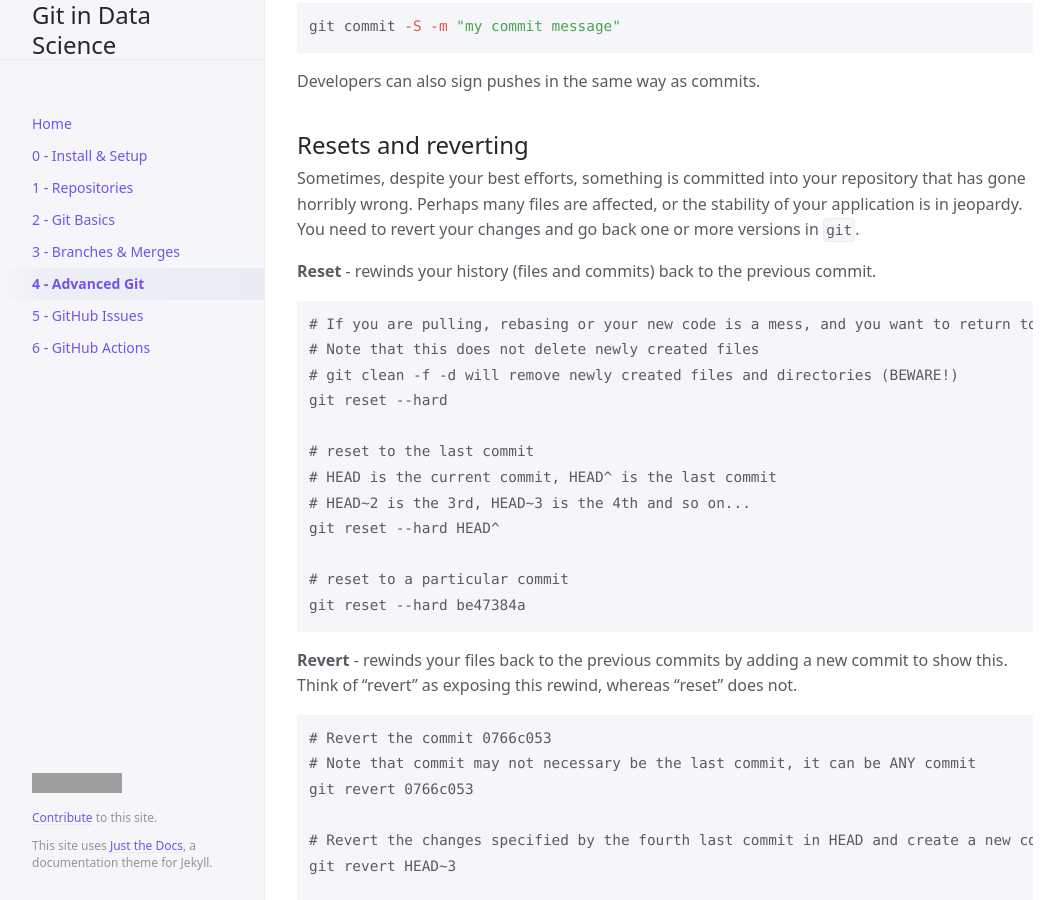
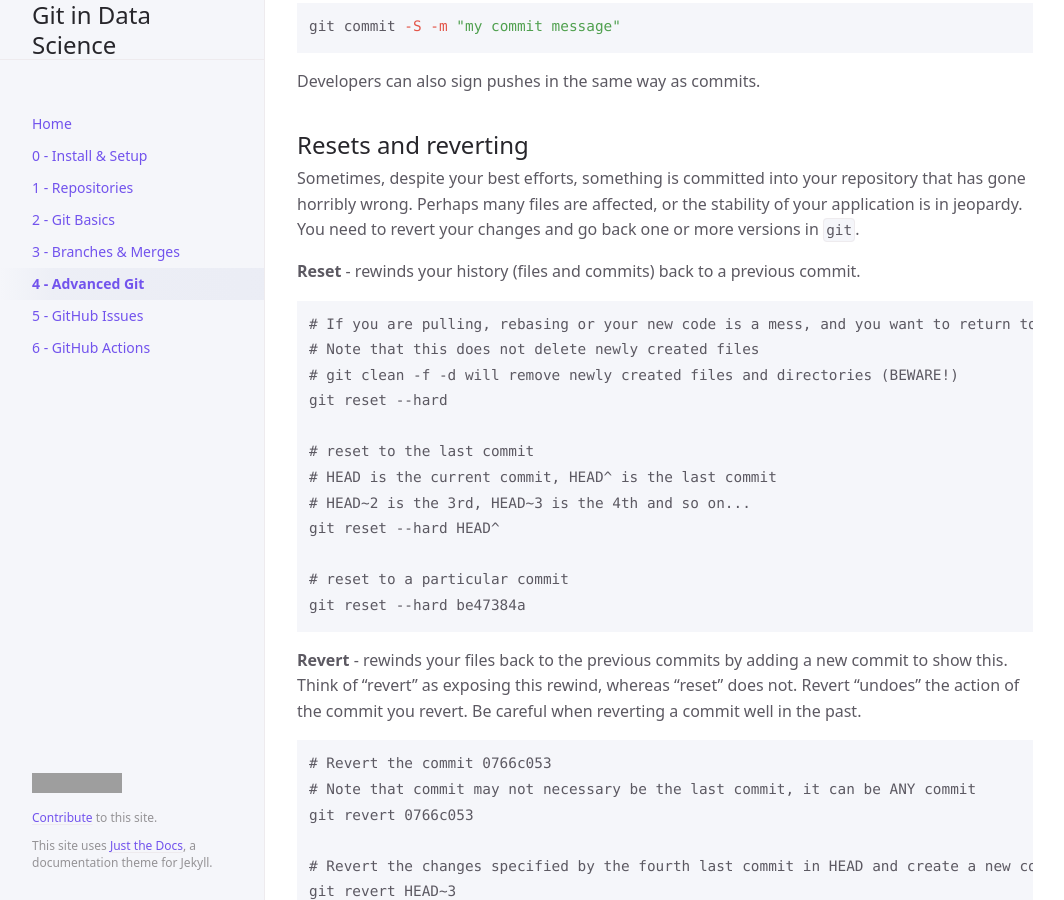
Before and after one commit to UVADS/git-basics, a Jekyll site: the page built from docs/git-advanced.md, in a window 1280 px wide and 900 px high, scrolled down 2742 px. Shown: the whole window, without its empty margins (107-1171 px from the left). Built offline with Jekyll 4.4.1, drawn with Linux system fonts in a browser that asks for light colours; cached includes are drawn as plain includes; part of the change alters nothing that is shown; some of the changed text lies outside the part shown; grey boxes are pictures that could not be loaded.

Commit message:
Updating the revert portion

````diff
--- a/docs/git-advanced.md
+++ b/docs/git-advanced.md
@@ -2,7 +2,7 @@
 layout: default
 title: 4 - Advanced Git
 nav_order: 6
-last_modified_date: "2024-08-20 10:46AM"
+last_modified_date: "2024-09-15 10:46AM"
 ---
 
 # Advanced `git`
@@ -103,7 +103,7 @@ Developers can also sign pushes in the same way as commits.
 
 Sometimes, despite your best efforts, something is committed into your repository that has gone horribly wrong. Perhaps many files are affected, or the stability of your application is in jeopardy. You need to revert your changes and go back one or more versions in `git`.
 
-**Reset** - rewinds your history (files and commits) back to the previous commit.
+**Reset** - rewinds your history (files and commits) back to a previous commit.
 
 ```
 # If you are pulling, rebasing or your new code is a mess, and you want to return to the last committed point:
@@ -121,6 +121,7 @@ git reset --hard be47384a
 ```
 
 **Revert** - rewinds your files back to the previous commits by adding a new commit to show this. Think of "revert" as exposing this rewind, whereas "reset" does not.
+Revert "undoes" the action of the commit you revert. Be careful when reverting a commit well in the past.
 
 ```
 # Revert the commit 0766c053
````
